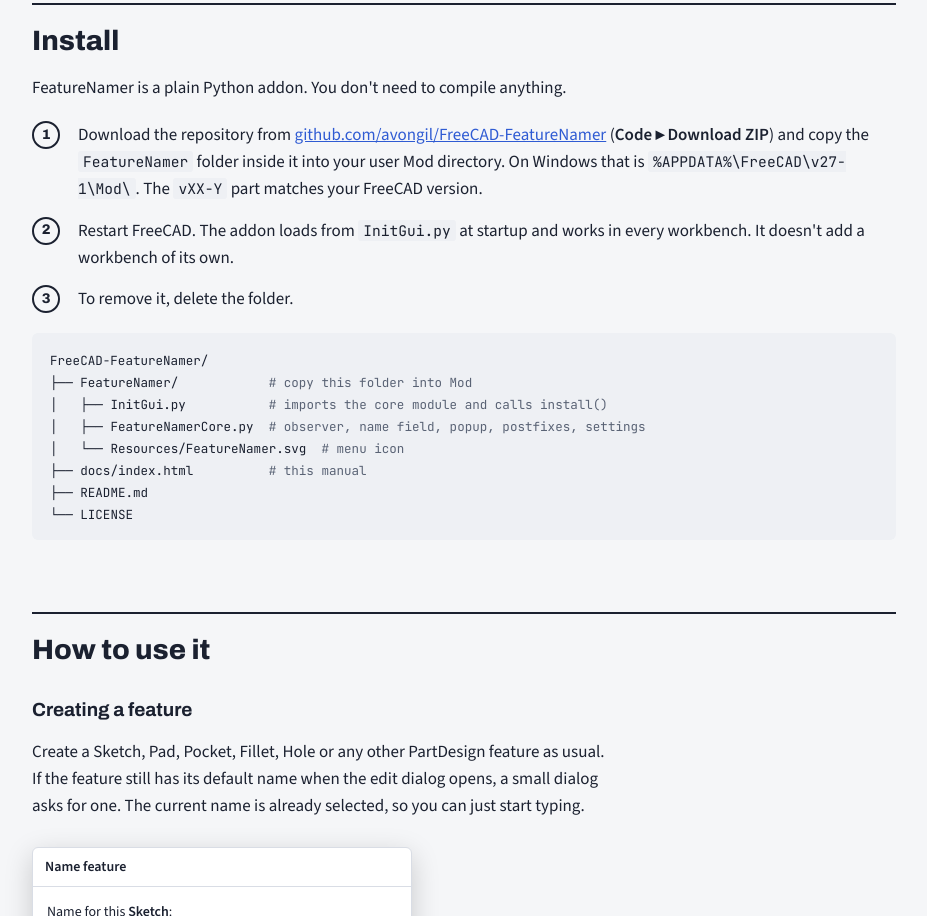
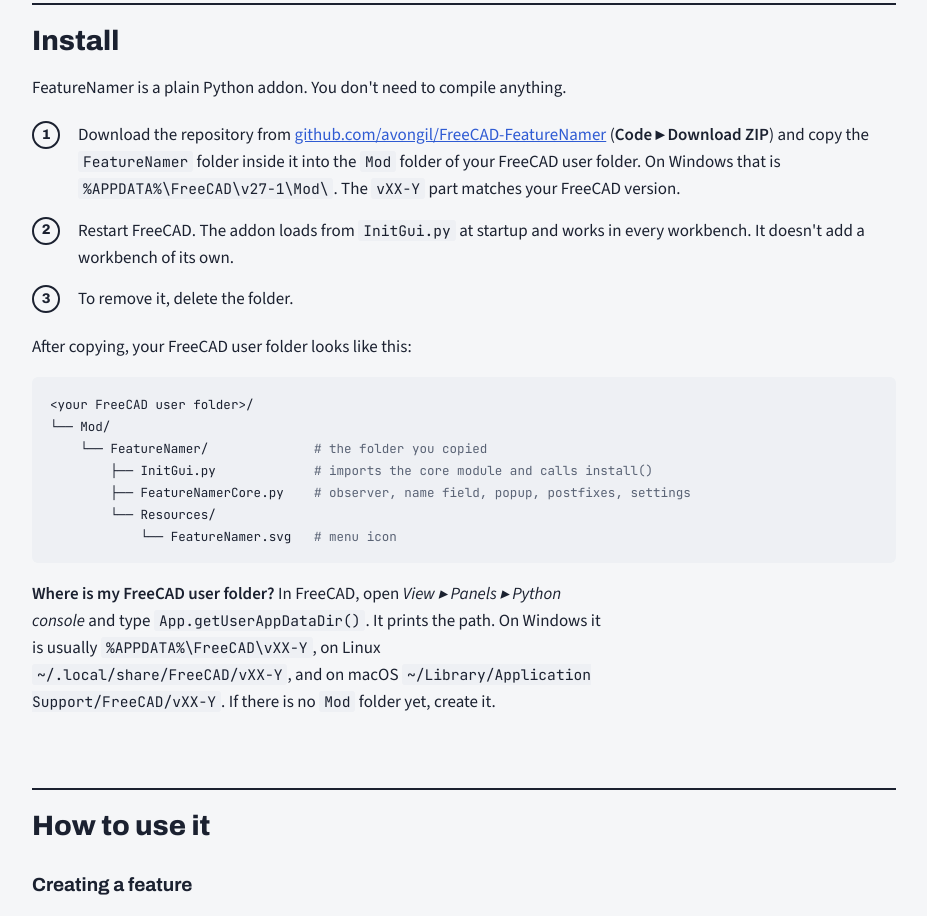
Before and after one commit to avongil/FreeCAD-FeatureNamer, a plain HTML site: page docs/index.html in a window 1280 px wide. Shown: the part 700-1616 px from the top of the page, without its empty margins (304-1231 px from the left). Drawn offline with nearby package versions, Linux system fonts and the light colour scheme.

Commit message:
Install docs: show the destination folder, not the ZIP layout
Explain where the FreeCAD user folder is (App.getUserAppDataDir()).

Co-Authored-By: Claude Opus 5.5 <noreply@anthropic.com>

```diff
--- a/docs/index.html
+++ b/docs/index.html
@@ -150,18 +150,19 @@ html{scroll-behavior:smooth}
     <h2 id="install">Install</h2>
     <p>FeatureNamer is a plain Python addon. You don't need to compile anything.</p>
     <ol class="steps">
-      <li><div>Download the repository from <a href="https://github.com/avongil/FreeCAD-FeatureNamer">github.com/avongil/FreeCAD-FeatureNamer</a> (<b>Code ▸ Download ZIP</b>) and copy the <code>FeatureNamer</code> folder inside it into your user Mod directory. On Windows that is <code>%APPDATA%\FreeCAD\v27-1\Mod\</code>. The <code>vXX-Y</code> part matches your FreeCAD version.</div></li>
+      <li><div>Download the repository from <a href="https://github.com/avongil/FreeCAD-FeatureNamer">github.com/avongil/FreeCAD-FeatureNamer</a> (<b>Code ▸ Download ZIP</b>) and copy the <code>FeatureNamer</code> folder inside it into the <code>Mod</code> folder of your FreeCAD user folder. On Windows that is <code>%APPDATA%\FreeCAD\v27-1\Mod\</code>. The <code>vXX-Y</code> part matches your FreeCAD version.</div></li>
       <li><div>Restart FreeCAD. The addon loads from <code>InitGui.py</code> at startup and works in every workbench. It doesn't add a workbench of its own.</div></li>
       <li><div>To remove it, delete the folder.</div></li>
     </ol>
-<pre><code>FreeCAD-FeatureNamer/
-├── FeatureNamer/            <span class="c"># copy this folder into Mod</span>
-│   ├── InitGui.py           <span class="c"># imports the core module and calls install()</span>
-│   ├── FeatureNamerCore.py  <span class="c"># observer, name field, popup, postfixes, settings</span>
-│   └── Resources/FeatureNamer.svg  <span class="c"># menu icon</span>
-├── docs/index.html          <span class="c"># this manual</span>
-├── README.md
-└── LICENSE</code></pre>
+    <p>After copying, your FreeCAD user folder looks like this:</p>
+<pre><code>&lt;your FreeCAD user folder&gt;/
+└── Mod/
+    └── FeatureNamer/              <span class="c"># the folder you copied</span>
+        ├── InitGui.py             <span class="c"># imports the core module and calls install()</span>
+        ├── FeatureNamerCore.py    <span class="c"># observer, name field, popup, postfixes, settings</span>
+        └── Resources/
+            └── FeatureNamer.svg   <span class="c"># menu icon</span></code></pre>
+    <p><b>Where is my FreeCAD user folder?</b> In FreeCAD, open <i>View ▸ Panels ▸ Python console</i> and type <code>App.getUserAppDataDir()</code>. It prints the path. On Windows it is usually <code>%APPDATA%\FreeCAD\vXX-Y</code>, on Linux <code>~/.local/share/FreeCAD/vXX-Y</code>, and on macOS <code>~/Library/Application Support/FreeCAD/vXX-Y</code>. If there is no <code>Mod</code> folder yet, create it.</p>
 
     <h2 id="use">How to use it</h2>
 
```
Also changed, not shown: 1 other file.
